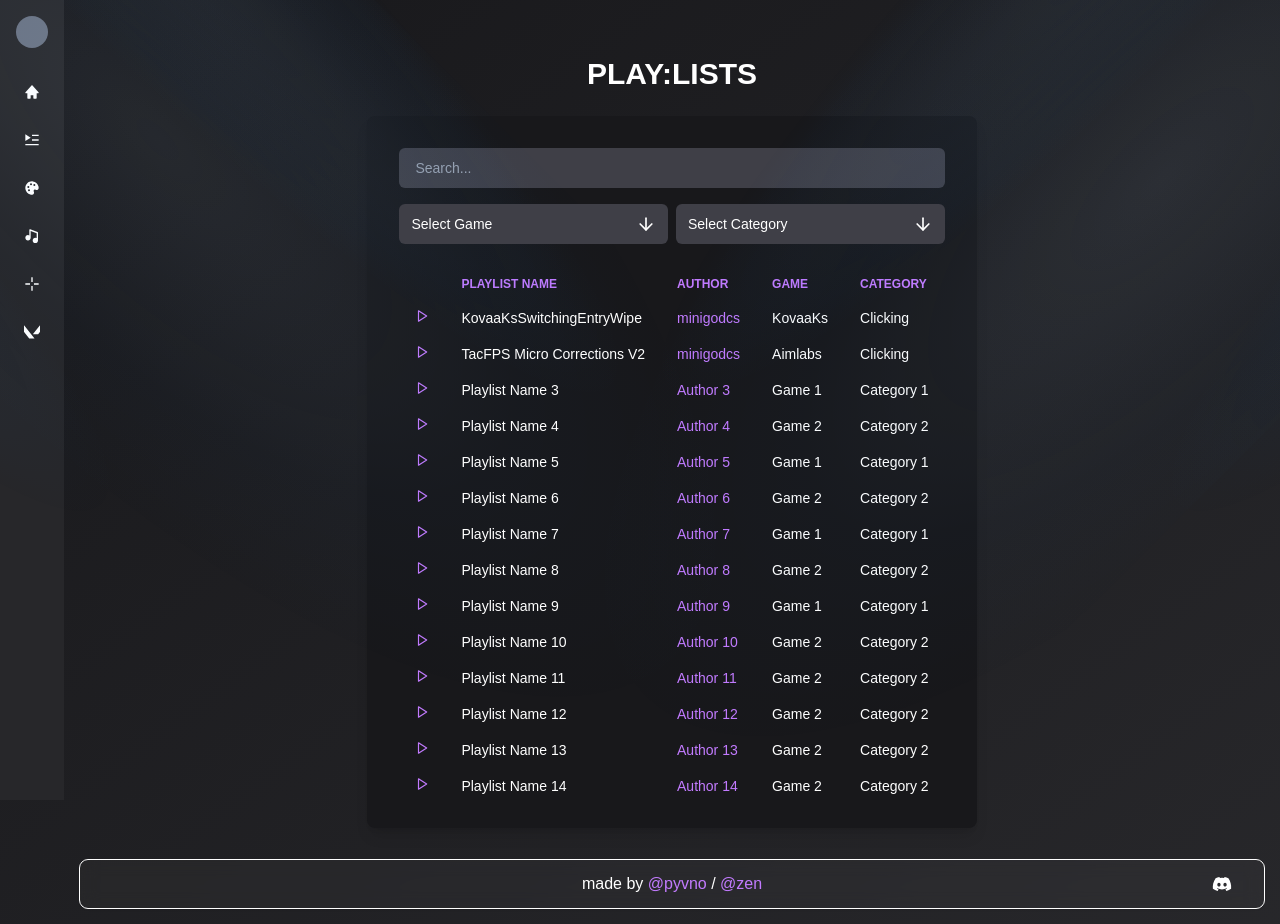
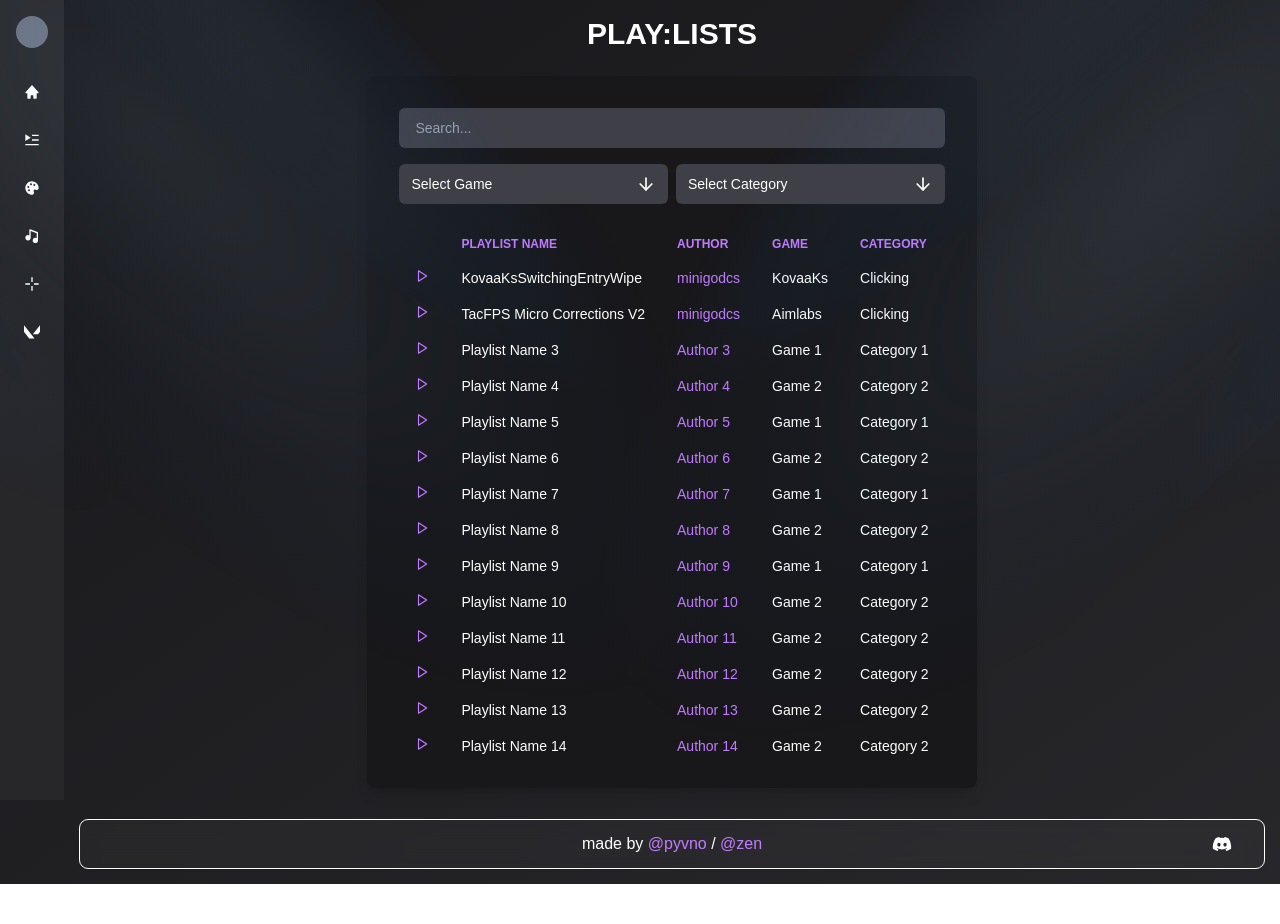
Before and after one commit to pyvnoaim/aimlib, a Next.js app: page /playlists in a window 1280 px wide. After the commit the page ends 884 px from the top, so only its background shows below. Built offline with nearby package versions, Linux system fonts and the light colour scheme.

Commit message:
fixed spacing

```diff
--- a/src/app/playlists/page.tsx
+++ b/src/app/playlists/page.tsx
@@ -230,8 +230,10 @@
         <Spotlight />
 
         <main className="flex-grow flex flex-col transition-all duration-300 p-4 max-w-7xl mx-auto">
-          <div className="flex flex-col items-center justify-center mt-10">
-            <h1 className="font-extrabold text-3xl text-center">PLAY:LISTS</h1>
+          <div className="flex flex-col items-center justify-center h-1/3">
+            <h1 className="font-extrabold text-3xl text-center text-white">
+              PLAY:LISTS
+            </h1>
           </div>
 
           <div className="mt-6 bg-zinc-900 p-8 rounded-lg shadow-lg space-y-6">
@@ -356,7 +358,7 @@
                   ) : (
                     <tr>
                       <td
-                        colSpan="5"
+                        colSpan={5}
                         className="text-center py-4 text-gray-500"
                       >
                         No results found
```
